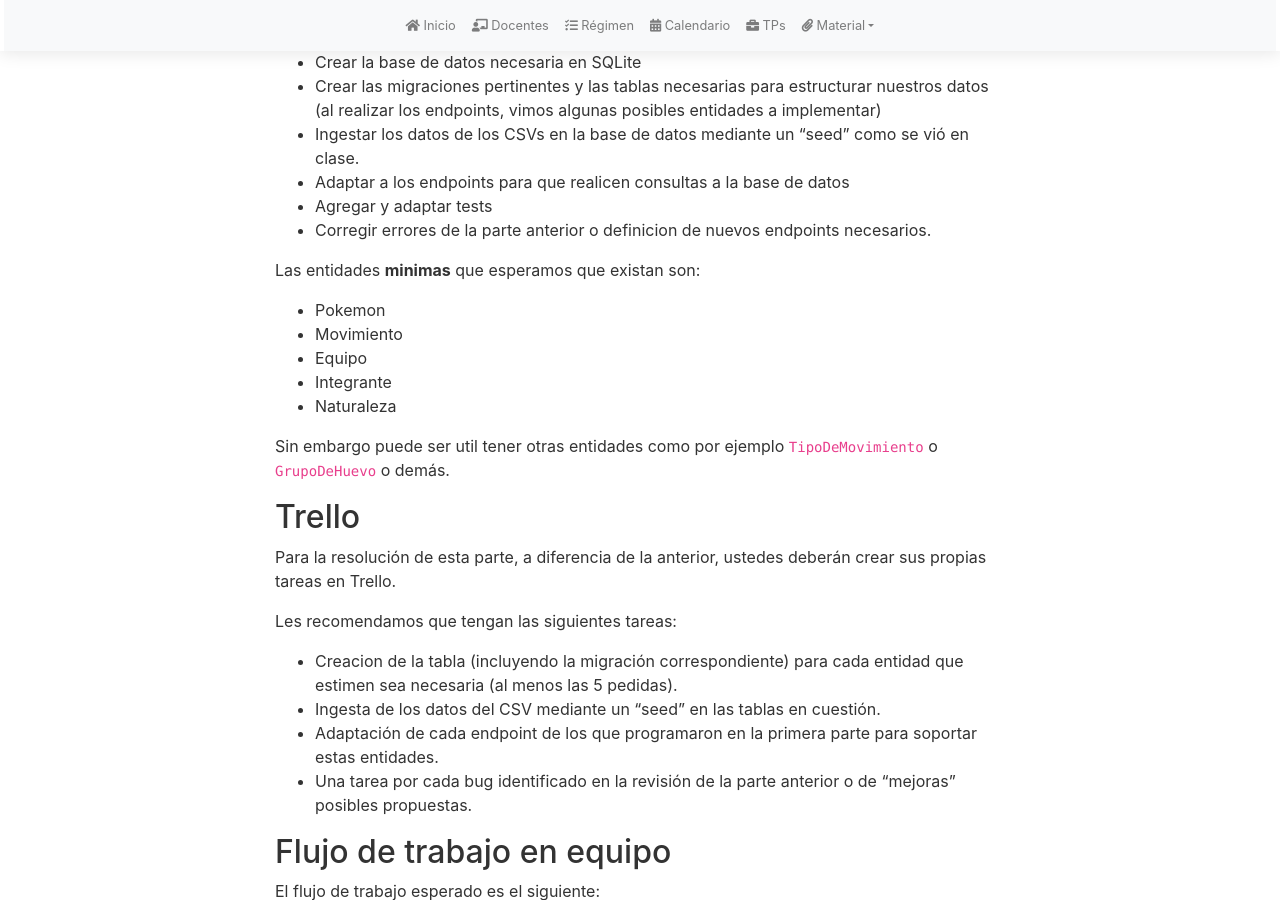
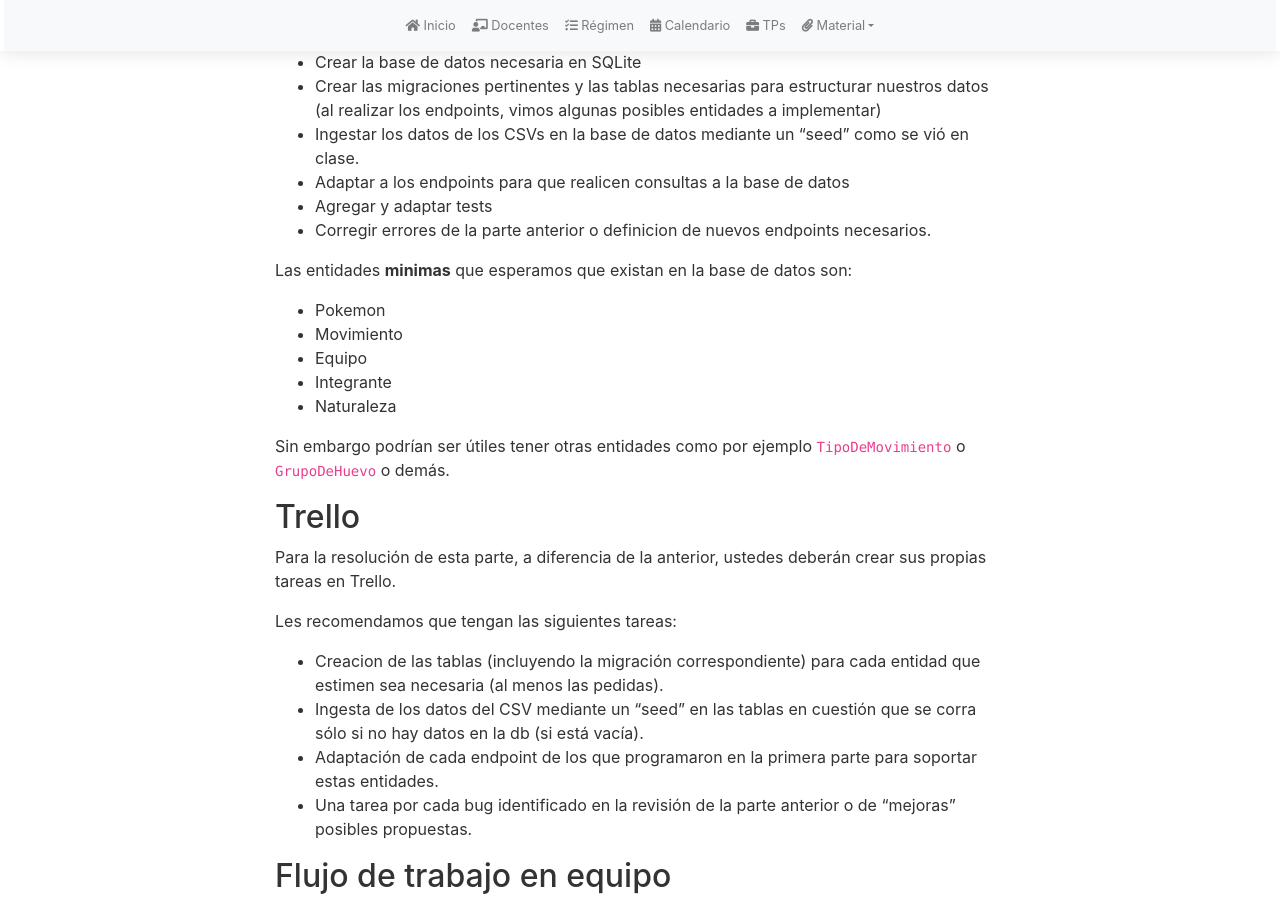
Before and after one commit to intro-tb022/intro, a Jekyll site: the page built from tps/2024_c2/tp2-2.md, in a window 1280 px wide and 900 px high, scrolled down 564 px. Built offline with Jekyll 4.4.1, drawn with Linux system fonts in a browser that asks for light colours; nearby versions of some CDN libraries; our own code applies the rules of GitHub Pages for plain Markdown files.

Commit message:
Few texts improvements to tp2-2

```diff
--- a/tps/2024_c2/tp2-2.md
+++ b/tps/2024_c2/tp2-2.md
@@ -26,7 +26,7 @@ Para ello necesitamos:
 - Agregar y adaptar tests
 - Corregir errores de la parte anterior o definicion de nuevos endpoints necesarios.
 
-Las entidades **minimas** que esperamos que existan son:
+Las entidades **minimas** que esperamos que existan en la base de datos son:
 
 - Pokemon
 - Movimiento
@@ -34,7 +34,7 @@ Las entidades **minimas** que esperamos que existan son:
 - Integrante
 - Naturaleza
 
-Sin embargo puede ser util tener otras entidades como por ejemplo `TipoDeMovimiento` o `GrupoDeHuevo` o demás.
+Sin embargo podrían ser útiles tener otras entidades como por ejemplo `TipoDeMovimiento` o `GrupoDeHuevo` o demás.
 
 ## Trello
 
@@ -42,8 +42,8 @@ Para la resolución de esta parte, a diferencia de la anterior, ustedes deberán
 
 Les recomendamos que tengan las siguientes tareas:
 
-- Creacion de la tabla (incluyendo la migración correspondiente) para cada entidad que estimen sea necesaria (al menos las 5 pedidas).
-- Ingesta de los datos del CSV mediante un "seed" en las tablas en cuestión.
+- Creacion de las tablas (incluyendo la migración correspondiente) para cada entidad que estimen sea necesaria (al menos las pedidas).
+- Ingesta de los datos del CSV mediante un "seed" en las tablas en cuestión que se corra sólo si no hay datos en la db (si está vacía).
 - Adaptación de cada endpoint de los que programaron en la primera parte para soportar estas entidades.
 - Una tarea por cada bug identificado en la revisión de la parte anterior o de "mejoras" posibles propuestas.
 
```
